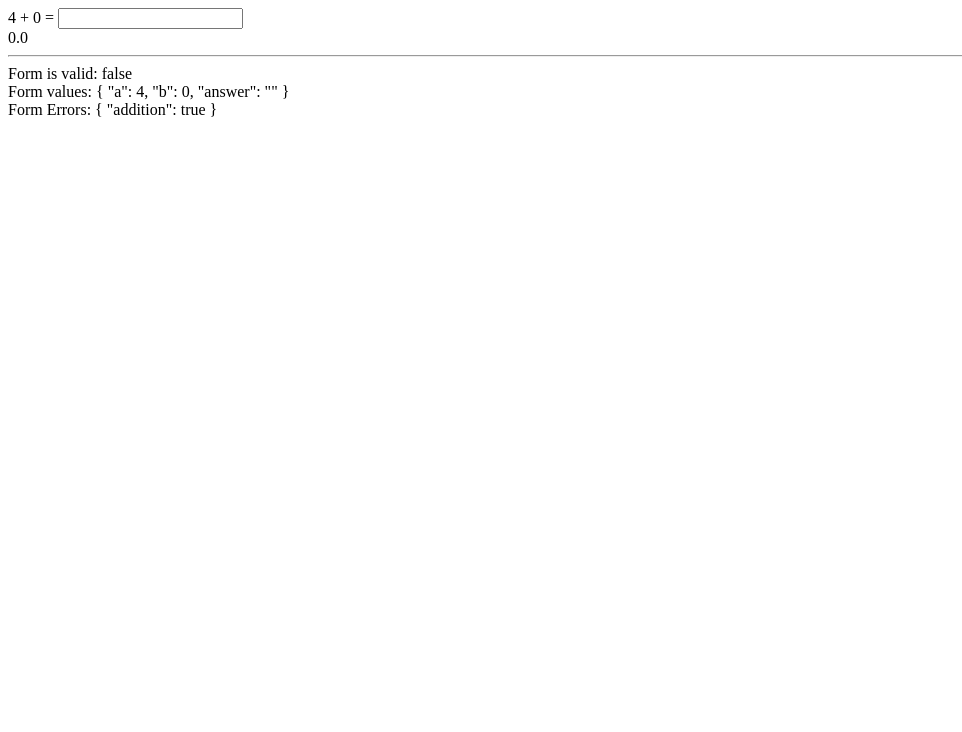
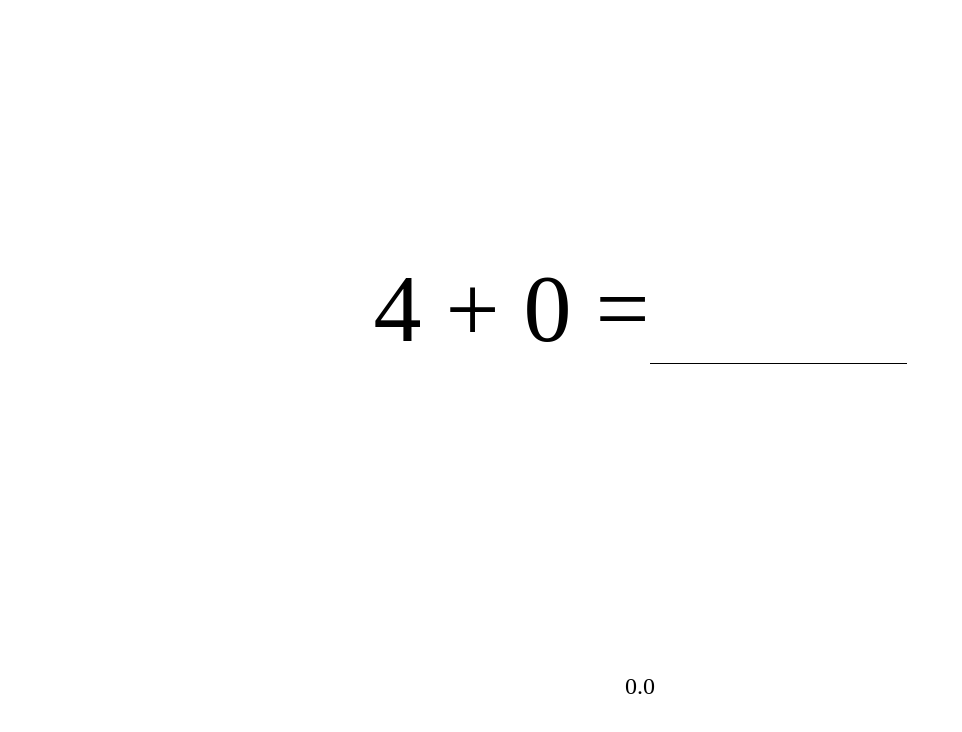
Before and after one commit to JoshSevy/math-maniac, an Angular app: page / in a window 1280 px wide. Shown: the top 732 px of the page, without its empty margins (0-962 px from the left). Built offline with nearby package versions, Linux system fonts and the light colour scheme.

Commit message:
Add intial styling to equation portion of application

```diff
--- a/src/app/equation/equation.component.css
+++ b/src/app/equation/equation.component.css
@@ -0,0 +1,26 @@
+form {
+  margin-top: 20%;
+  display: flex;
+  justify-content: center;
+  font-size: 96px;
+}
+
+input {
+  border: none;
+  border-bottom: 1px solid black;
+  width: 20%;
+  text-align: center;
+}
+
+input:focus {
+  outline: none;
+}
+
+.stats {
+  position: absolute;
+  bottom: 100px;
+  left: 0;
+  right: 0;
+  text-align: center;
+  font-size: 24px;
+}
--- a/src/app/equation/equation.component.html
+++ b/src/app/equation/equation.component.html
@@ -1,12 +1,10 @@
 <form [formGroup]="mathForm">
-{{ a }} + {{ b }} =
+  <div class="equation">
+    {{ a }} + {{ b }} =
+  </div>
 <input formControlName="answer" />
 </form>
 
-{{ secondsPerSolution | number: '1.1-3' }}
-
-<hr />
-
-<div>Form is valid: {{ mathForm.valid }}</div>
-<div>Form values: {{ mathForm.value | json }} </div>
-<div>Form Errors: {{ mathForm.errors | json }}</div>
+<div class="stats">
+  {{ secondsPerSolution | number: '1.1-3' }}
+</div>
```
